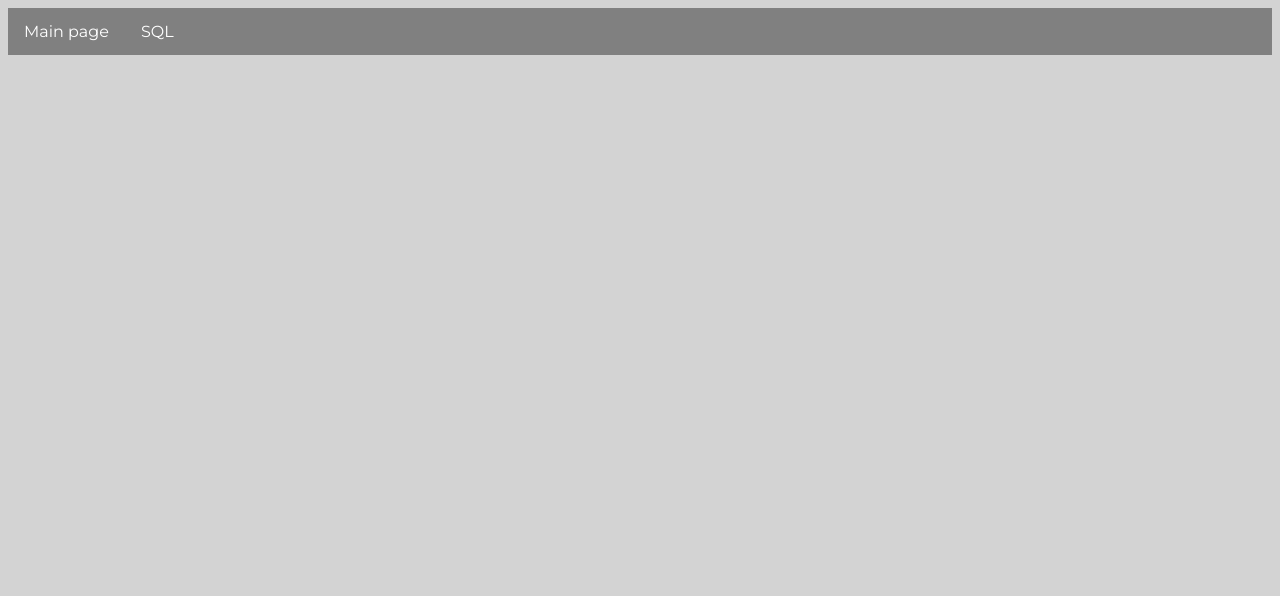
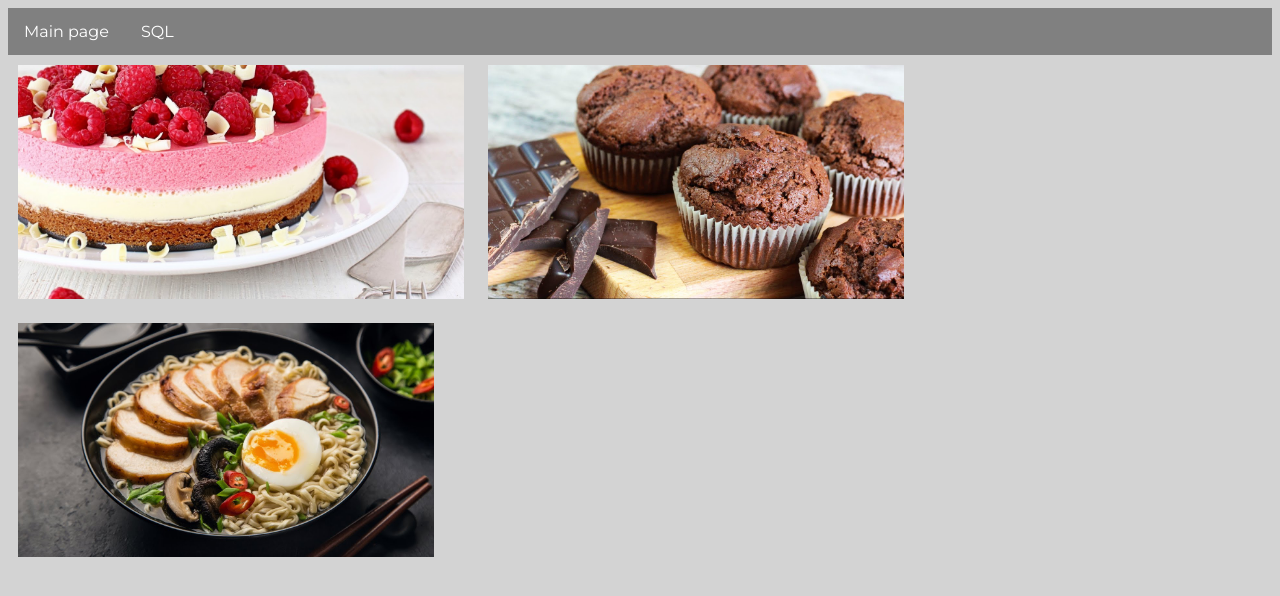
Before and after one commit to lotteevayenk/lotteevayenk.github.io, a PHP site: page / in a window 1280 px wide. Shown: the top 596 px of the page. Run offline with PHP 8.4, Linux system fonts and the light colour scheme.

Commit message:
update 24-2-2020

```diff
--- a/index.html
+++ b/index.html
@@ -11,5 +11,8 @@
         <li><a href="database/phpliteadmin.php">SQL</a></li>
       </ul>
     </div>
+    <img id="afb1" src="img/taart1.jpeg">
+    <img id="afb1" src="img/muffin1.jpeg">
+    <img id="afb1" src="img/noodles1.jpeg">
   </body>
 </html>
--- a/stylesheet.css
+++ b/stylesheet.css
@@ -22,8 +22,18 @@ body {
   text-align: center;
   padding: 14px 16px;
   text-decoration: none;
+  transition-duration: 200ms;
 }
 
 .navbar ul li a:hover {
   background-color: darkcyan;
 }
+
+/*BODY*/
+
+#afb1 {
+  height: 234px;
+  padding: 10px;
+
+
+}
```
Also changed, not shown: img/muffin1.jpeg (added), img/noodles1.jpeg (added), img/taart1.jpeg (added).
